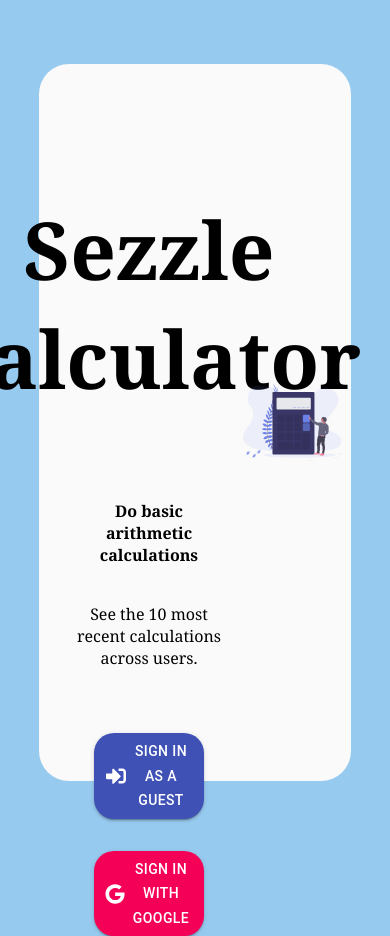
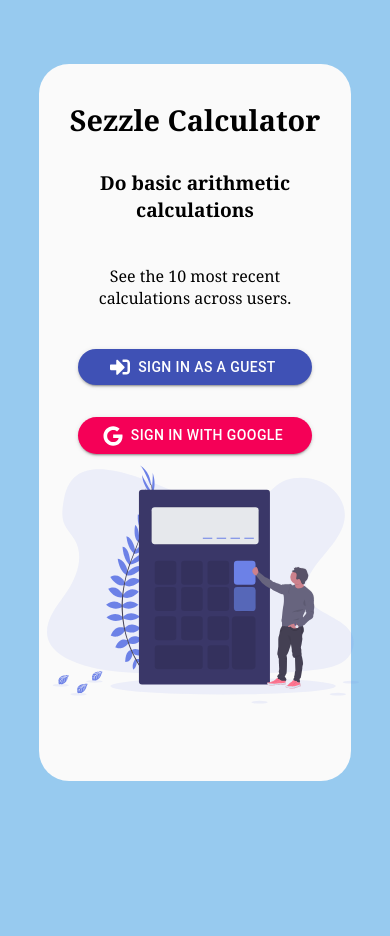
Before and after one commit to PrinceD96/sezzle, a React (Create React App) app: page / in a window 390 px wide. After the commit the page ends 845 px from the top, so only its background shows below. Built offline with nearby package versions, Linux system fonts and the light colour scheme; no server answers.

Commit message:
:lipstick: Added media queries to support mobile views

```diff
--- a/package.json
+++ b/package.json
@@ -12,7 +12,6 @@
     "@testing-library/jest-dom": "^5.11.4",
     "@testing-library/react": "^11.1.0",
     "@testing-library/user-event": "^12.1.10",
-    "dotenv": "^8.2.0",
     "firebase": "^8.0.0",
     "node-sass": "^4.14.1",
     "react": "^17.0.1",
--- a/src/components/authentication/Auth.jsx
+++ b/src/components/authentication/Auth.jsx
@@ -30,7 +30,7 @@
   createStyles({
     button: {
       margin: theme.spacing(2),
-      width: '70%',
+      width: '75%',
       borderRadius: 20
     },
   }),
--- a/src/styles/App.scss
+++ b/src/styles/App.scss
@@ -198,3 +198,69 @@
 		color: green;
 	}
 }
+
+@media only screen and (max-width: 1028px) {
+	.App {
+		.landing__page {
+			display: flex;
+			flex-direction: column;
+
+			.left {
+				padding: 0;
+				width: 100%;
+				height: 50%;
+				max-height: 50%;
+
+				.title {
+					font-size: 2.5rem;
+				}
+
+				.body {
+					margin-bottom: 2rem;
+				}
+			}
+
+			.right {
+				margin-top: 1rem;
+				padding: 0.5rem;
+				width: 100%;
+				height: 50%;
+				max-height: 50%;
+				justify-content: center;
+			}
+		}
+	}
+}
+
+@media only screen and (max-width: 550px) {
+	.App {
+		.landing__page {
+			.left {
+				.title {
+					padding-top: 2rem;
+					font-size: 1.8rem;
+					line-height: 0;
+				}
+
+				.subtitle {
+					font-size: 1.2rem;
+					padding: 0 2rem;
+				}
+
+				.body {
+					padding: 0 2rem;
+					margin-bottom: 1.5rem;
+				}
+			}
+
+			.right {
+				margin-top: 0;
+
+				.illustration {
+					height: 110%;
+					max-height: 110%;
+				}
+			}
+		}
+	}
+}
```
Also changed, not shown: 2 other files (tests, documents, lock files or other folders).
